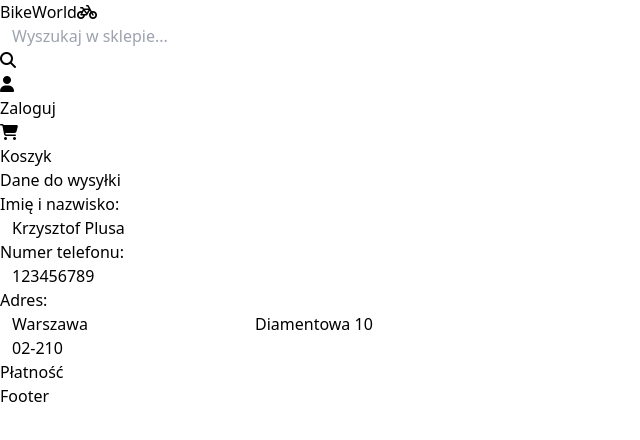
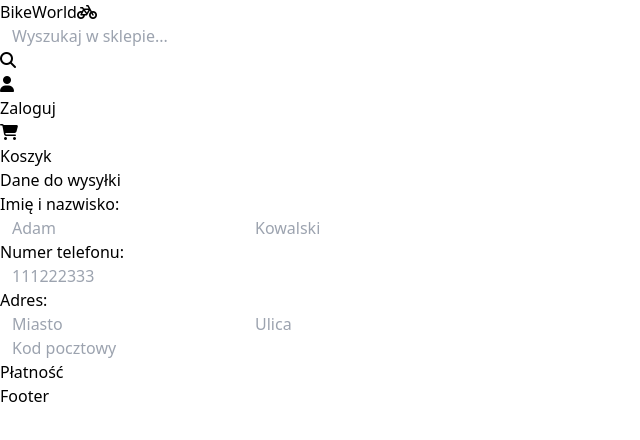
Before and after one commit to MateuszSobiech/bike-world, a React (Vite) app: page /koszyk/dane-wysylki in a window 1280 px wide. Shown: the top 440 px of the page, without its empty margins (0-640 px from the left). Built offline with nearby package versions, Linux system fonts and the light colour scheme; no server answers; the database is empty.

Commit message:
Update shipping to firebase on state change

```diff
--- a/package.json
+++ b/package.json
@@ -11,6 +11,7 @@
   },
   "dependencies": {
     "firebase": "^11.0.2",
+    "lodash.debounce": "^4.0.8",
     "react": "^18.3.1",
     "react-dom": "^18.3.1",
     "react-router-dom": "^7.0.1"
--- a/src/components/Routes/Shipping/Shipping.tsx
+++ b/src/components/Routes/Shipping/Shipping.tsx
@@ -1,12 +1,25 @@
-import { ChangeEvent, useState } from 'react';
+import { doc, updateDoc } from 'firebase/firestore';
+import { ChangeEvent, useEffect, useState } from 'react';
+import { useAuthContext } from '../../../contexts/AuthProvider';
+import { db } from '../../../firebase/firebase';
+// import debounce from 'lodash.debounce';
 
 export const Shipping = () => {
+  const user = useAuthContext();
+  // const updateDebounceRef = useRef<() => void | null>(null);
   const [state, setState] = useState({
-    name: 'Krzysztof Plusa',
-    phoneNumber: '123456789',
-    city: 'Warszawa',
-    street: 'Diamentowa 10',
-    postcode: '02-210',
+    // name: 'Krzysztof',
+    // surname: 'Plusa',
+    // phoneNumber: '123456789',
+    // city: 'Warszawa',
+    // street: 'Diamentowa 10',
+    // postcode: '02-210',
+    name: '',
+    surname: '',
+    phoneNumber: '',
+    city: '',
+    street: '',
+    postcode: '',
   });
 
   const onChangeFormState = (event: ChangeEvent<HTMLInputElement>) => {
@@ -15,6 +28,41 @@ export const Shipping = () => {
       [event.target.name]: event.target.value,
     });
   };
+
+  useEffect(() => {
+    if (user) {
+      setState({
+        name: user.name || '',
+        surname: user.surname || '',
+        phoneNumber: user.phoneNumber || '',
+        city: user.city || '',
+        street: user.street || '',
+        postcode: user.postcode || '',
+      });
+    }
+  }, [user]);
+
+  useEffect(() => {
+    if (user) {
+      // if (updateDebounceRef.current !== null) {
+      //   updateDebounceRef.current();
+      // }
+
+      const docRef = doc(db, 'users', user.uid);
+
+      // const updateDebounce = debounce(() => {
+      updateDoc(docRef, state);
+      // }, 1000);
+
+      // if (updateDebounceRef.current) {
+      //   updateDebounceRef.current();
+      // } else {
+      //   updateDebounceRef.current = updateDebounce;
+      //   // TODO
+      //   updateDebounce();
+      // }
+    }
+  }, [state]);
 
   return (
     <div className='flex justify-center p-4'>
@@ -31,8 +79,16 @@ export const Shipping = () => {
                 name='name'
                 onChange={onChangeFormState}
                 type='text'
+                className='mr-4 h-8 border'
+                placeholder='Adam'
+              />
+              <input
+                value={state.surname}
+                name='surname'
+                onChange={onChangeFormState}
+                type='text'
                 className='h-8 border'
-                placeholder='Adam Kowalski'
+                placeholder='Kowalski'
               />
             </label>
           </div>
--- a/src/contexts/CartProvider.tsx
+++ b/src/contexts/CartProvider.tsx
@@ -1,3 +1,4 @@
+import { doc, updateDoc } from 'firebase/firestore';
 import {
   createContext,
   Dispatch,
@@ -8,9 +9,8 @@ import {
   useState,
 } from 'react';
 import { Product } from '../data/products';
+import { db } from '../firebase/firebase';
 import { useAuthContext } from './AuthProvider';
-import { doc, getDoc, updateDoc } from 'firebase/firestore';
-import { db } from '../firebase/firebase';
 
 interface Props {
   children: ReactNode;
```
Also changed, not shown: 1 other file (tests, documents, lock files or other folders).
